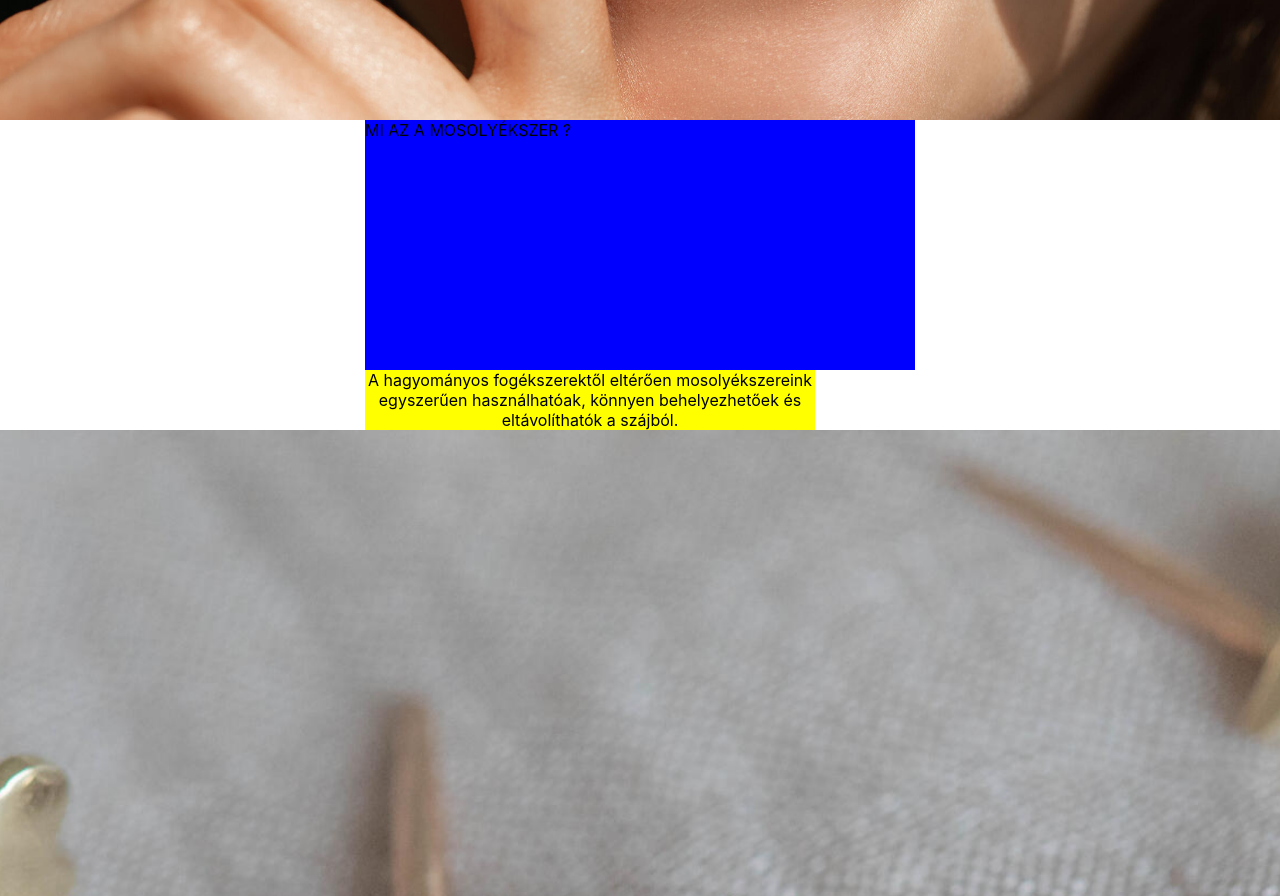
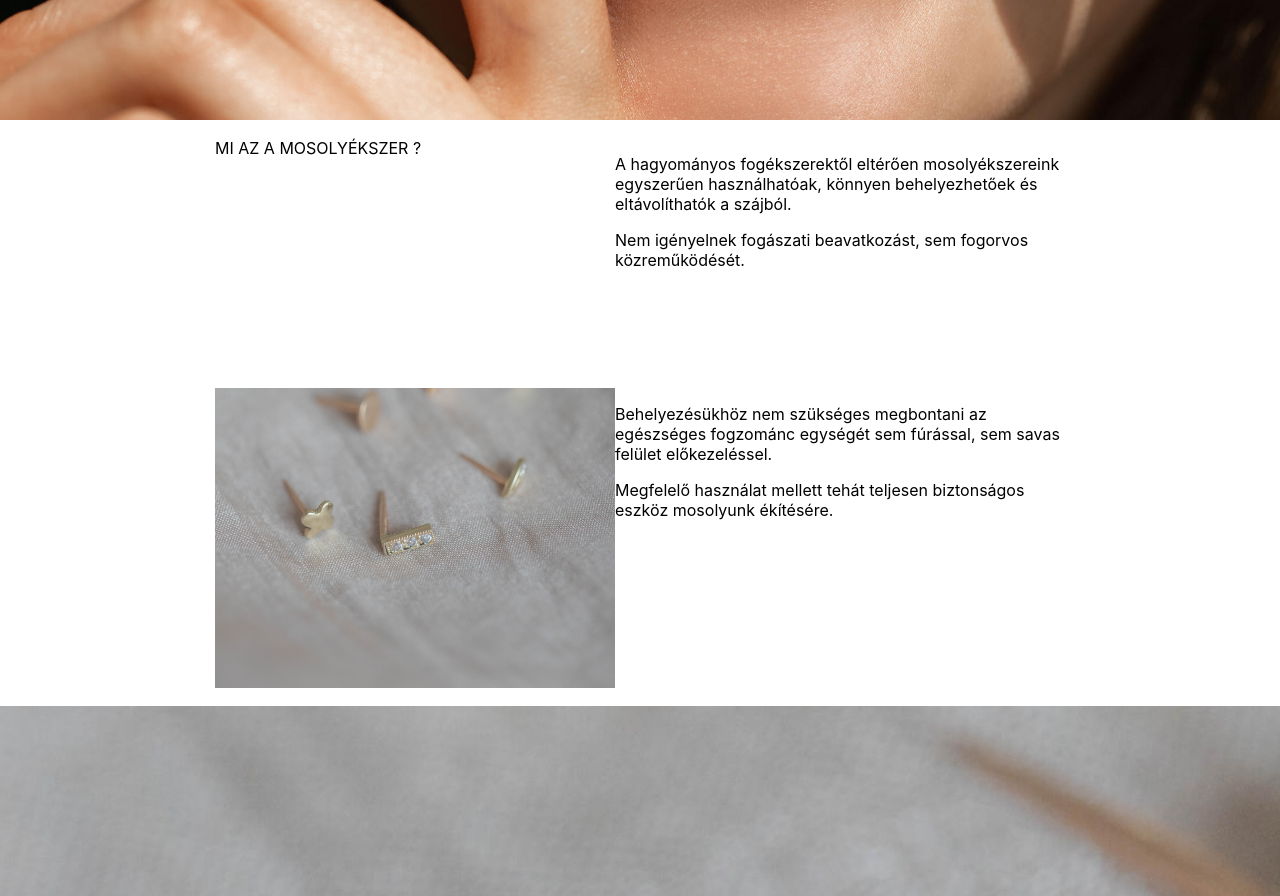
Before and after one commit to mdave94/frontTest, a React (Create React App) app: page / in a window 1280 px wide. Shown: the part 680-1576 px from the top of the page. Built offline with nearby package versions, Linux system fonts and the light colour scheme.

Commit message:
Infosection Update

```diff
--- a/src/assets/css/infosection.css
+++ b/src/assets/css/infosection.css
@@ -4,33 +4,61 @@
 }
 .infosection-container {
   max-width: 1400px;
-  max-height: 700px;
   display: flex;
   justify-content: center;
+  flex-direction: column;
+
+  padding: 18px;
 }
 
-.flex {
+
+.section {
   display: flex;
+  justify-content: space-between;
+  flex-direction: row;
 }
 
-.topsection {
+.topleft-text {
   display: flex;
-  justify-content: space-between;
-  flex-direction: column;
+  height: 250px;
+  max-width: 850px;
+
 }
+
 .topleft {
-  background-color: blue;
-  height: 250px;
-  min-width: 550px;
-  max-width: 850px;
+  font-size: 16px;
 }
+
 .topright {
-  background-color: yellow;
+
   max-width: 450px;
+  text-align: left;
 }
+
 .bottomleft {
-  background-color: green;
+ max-width: 400px; /* Adjust the width as needed */
+  height: 300px; /* Adjust the height as needed */
+  overflow: hidden;
+  position: relative;
+  display: flex;
+  justify-content: flex-end
 }
+
+#picture-infosection {
+  width: 100%;
+  height: auto;
+  display: block;
+
+}
+
 .bottomright {
-  background-color: black;
+  max-width: 450px;
+  text-align: left;
 }
+
+/* Responsive Styles */
+@media screen and (max-width: 768px) {
+  .topleft-text {
+    max-width: 100%; /* Make it full width on smaller screens */
+  }
+}
--- a/src/assets/css/mobileview.css
+++ b/src/assets/css/mobileview.css
@@ -12,17 +12,16 @@
     flex-direction: column;
   }
 
-  .topsection {
+  .section {
     flex-direction: column;
+
   }
 
-  .topleft {
-    display: flex;
-    align-items: center;
-    max-width: 100%;
-    justify-content: center;
-    font-size: 36px;
-  }
+.topleft-card{
+  display: flex;
+  align-items: center;
+  justify-content: center;
+}
 
   /*infosection END*/
 }
--- a/src/components/InfoSection.tsx
+++ b/src/components/InfoSection.tsx
@@ -1,4 +1,5 @@
 import bottomPicture from "../assets/img/image02.jpg";
+import groupPicture_5_piece from "../assets/img/groupPicture_5.jpg";
 import "../assets/css/infosection.css";
 import "../assets/css/mobileview.css";
 function InfoSection() {
@@ -6,11 +7,35 @@ function InfoSection() {
     <>
       <div className="center">
         <div className="infosection-container ">
-          <div className="topsection">
-            <div className="topleft flex">MI AZ A MOSOLYÉKSZER ?</div>
-            <div className="topright flex">
-              A hagyományos fogékszerektől eltérően mosolyékszereink egyszerűen
-              használhatóak, könnyen behelyezhetőek és eltávolíthatók a szájból.
+          <div className="section">
+            <div className="topleft ">
+              <div className="topleft-text">MI AZ A MOSOLYÉKSZER ?</div>
+            </div>
+            <div className="topright ">
+              <p>
+                A hagyományos fogékszerektől eltérően mosolyékszereink
+                egyszerűen használhatóak, könnyen behelyezhetőek és
+                eltávolíthatók a szájból.
+              </p>
+              <p>
+                Nem igényelnek fogászati beavatkozást, sem fogorvos
+                közreműködését.
+              </p>
+            </div>
+          </div>
+          <div className="section">
+            <div className="bottomleft">
+              <img id="picture-infosection" src={groupPicture_5_piece} />
+            </div>
+            <div className="bottomright">
+              <p>
+                Behelyezésükhöz nem szükséges megbontani az egészséges fogzománc
+                egységét sem fúrással, sem savas felület előkezeléssel.
+              </p>
+              <p>
+                Megfelelő használat mellett tehát teljesen biztonságos eszköz
+                mosolyunk ékítésére.
+              </p>
             </div>
           </div>
         </div>
```
Also changed, not shown: src/assets/img/groupPicture_5.jpg (added).
